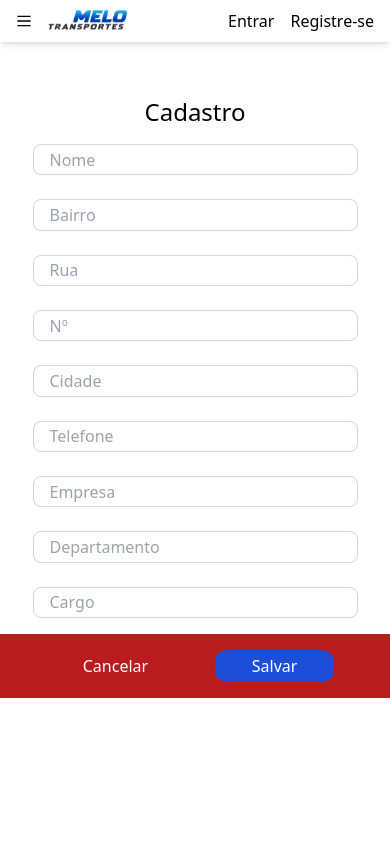
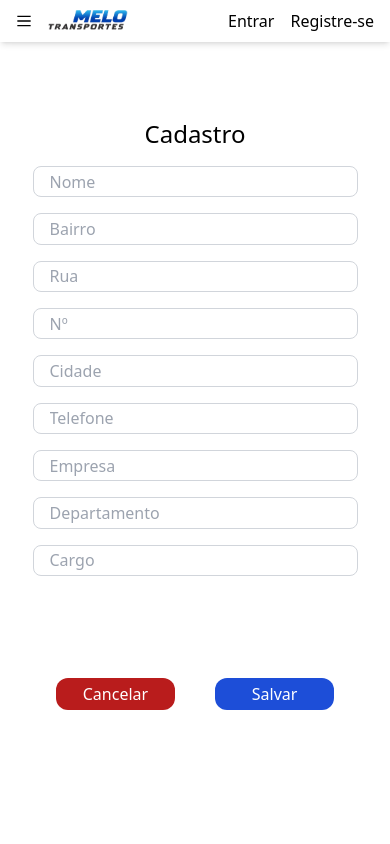
Before and after one commit to jvvictorls/Front-Melo-Transportes, a React (Vite) app: page /collaborator/register in a window 390 px wide. Shown: the top 844 px of the page. Built offline with nearby package versions, Linux system fonts and the light colour scheme.

Commit message:
Feat: collaborator/register page responsive

```diff
--- a/src/components/Layout.tsx
+++ b/src/components/Layout.tsx
@@ -8,7 +8,7 @@ function Layout() {
       className="min-h-screen flex flex-col"
     >
       <Header />
-      <div className="flex w-full flex-grow">
+      <div className="flex w-full mb-32">
         <Outlet />
       </div>
       <Footer />
--- a/src/pages/CollaboratorRegister.tsx
+++ b/src/pages/CollaboratorRegister.tsx
@@ -24,16 +24,16 @@ export default function CollaboratorRegister() {
   }
   return (
     <div
-      className="h-screen w-full items-center flex flex-col space-y-4"
+      className="min-h-screen w-full items-center flex flex-col space-y-4 justify-evenly"
     >
-      <form className="w-5/6 mt-24 mb-12">
+      <form className="w-5/6 xl:w-1/2 2xl:w-1/2">
         <h1
           className="bold text-center text-2xl"
         >
           Cadastro
         </h1>
         <div
-          className="xs:grid xs:gap-y-6 md:grid md:gap-y-8 mt-4 h-full"
+          className="grid xs:gap-y-4 sm:gap-y-6 md:gap-y-8 lg:gap-y-8 xl:gap-y-10 2xl:gap-y-10 mt-4 h-full"
         >
           <input
             type="text"
@@ -120,7 +120,7 @@ export default function CollaboratorRegister() {
 
       </form>
       <div
-        className="w-full flex justify-evenly p-4 md:w-5/6 mb-12 bg-red-700"
+        className="w-full flex justify-evenly p-4 md:w-1/2 lg:w-1/2 xl:w-1/2 2xl:w-1/2"
       >
         <button
           className="w-1/3 bg-red-700 p-1 px-4 md:p-4 rounded-xl text-white hover:bg-red-500"
--- a/src/pages/RequestRoute.tsx
+++ b/src/pages/RequestRoute.tsx
@@ -142,7 +142,7 @@ export default function RequestRoute() {
   }, [formData.origin, formData.destination, formData.collaborators]);
 
   return (
-    <div className="flex w-full items-center justify-center flex-row lg:mt-10">
+    <div className="flex min-h-screen w-full items-center justify-center flex-row lg:mt-10">
       <form
         className="w-5/6 flex flex-col items-center space-y-6 justify-center py-8"
         onSubmit={ (e) => e.preventDefault() }
```
